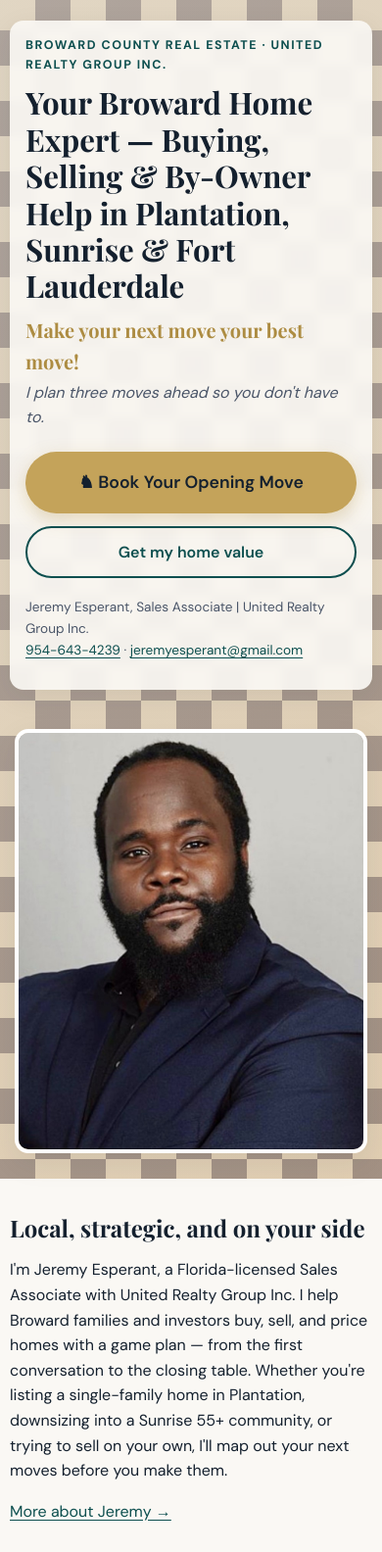
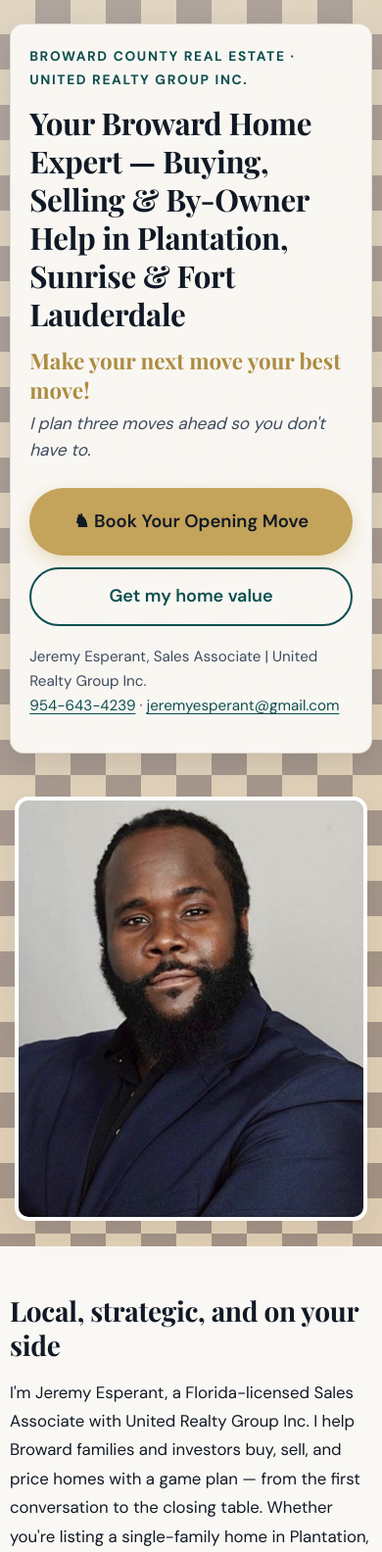
Before and after one commit to thekingeffectinc-cloud/jeremyesperant-site, a plain HTML site: page index.html in a window 390 px wide. Shown: the part 153-1737 px from the top of the page at 98% size. Drawn offline with nearby package versions, Linux system fonts and the light colour scheme.

Commit message:
Improve site readability without changing content
Larger body type and headings, roomier line-height and section
spacing, wider measure, and a higher-contrast hero text panel over
the existing brown checkerboard.

```diff
--- a/css/styles.css
+++ b/css/styles.css
@@ -1,13 +1,13 @@
-:root{--ink:#14202e;--ink-soft:#4a5568;--paper:#faf8f4;--alt:#f1ede5;--accent:#0d4f4f;--accent-2:#0a3b3b;--gold:#c4a35a;--gold-2:#ad8c42;--line:#e3ddd2;--white:#fff;--r:14px;--shadow:0 10px 30px rgba(20,32,46,.08);--font:"DM Sans",system-ui,sans-serif;--serif:"Playfair Display",Georgia,serif}
+:root{--ink:#101925;--ink-soft:#3d4a5c;--paper:#faf8f4;--alt:#f1ede5;--accent:#0d4f4f;--accent-2:#0a3b3b;--gold:#c4a35a;--gold-2:#ad8c42;--line:#e3ddd2;--white:#fff;--r:14px;--shadow:0 10px 30px rgba(20,32,46,.08);--font:"DM Sans",system-ui,sans-serif;--serif:"Playfair Display",Georgia,serif}
 *,*::before,*::after{box-sizing:border-box}
 html{scroll-behavior:smooth;overflow-x:hidden}
-body{margin:0;font-family:var(--font);color:var(--ink);background:var(--paper);line-height:1.6;font-size:16px;-webkit-font-smoothing:antialiased;overflow-x:hidden}
+body{margin:0;font-family:var(--font);color:var(--ink);background:var(--paper);line-height:1.75;font-size:18px;-webkit-font-smoothing:antialiased;overflow-x:hidden}
 img,video,iframe,svg{max-width:100%;height:auto;display:block}
 main,section,.hero,.page-hero,.site-footer,.topbar{min-width:0}
 a{color:var(--accent);text-underline-offset:3px}a:hover{color:var(--accent-2)}
-h1,h2,h3{font-family:var(--serif);line-height:1.2;margin:0 0 .6rem}
-h1{font-size:clamp(1.9rem,4vw,2.9rem)}h2{font-size:clamp(1.5rem,3vw,2rem)}h3{font-size:1.2rem}
-.wrap{width:min(1120px,calc(100% - 2.5rem));margin-inline:auto;max-width:100%}
+h1,h2,h3{font-family:var(--serif);line-height:1.25;margin:0 0 .85rem;letter-spacing:-.01em}
+h1{font-size:clamp(2.15rem,4.5vw,3.25rem)}h2{font-size:clamp(1.75rem,3.2vw,2.35rem)}h3{font-size:1.35rem}
+.wrap{width:min(1180px,calc(100% - 3rem));margin-inline:auto;max-width:100%}
 .topbar{background:var(--ink);color:#d9dee6;font-size:.82rem}
 .topbar a{color:#fff;text-decoration:none}
 .topbar-inner{display:flex;justify-content:space-between;gap:1rem;flex-wrap:wrap;padding:.4rem 0}
@@ -25,34 +25,34 @@ h1{font-size:clamp(1.9rem,4vw,2.9rem)}h2{font-size:clamp(1.5rem,3vw,2rem)}h3{fon
 .btn-primary{background:var(--accent);color:#fff}.btn-primary:hover{background:var(--accent-2);color:#fff}
 .btn-gold{background:var(--gold);color:var(--ink)!important;box-shadow:0 6px 18px rgba(196,163,90,.35)}.btn-gold:hover{background:var(--gold-2)}
 .btn-ghost{border-color:var(--accent);color:var(--accent)}.btn-ghost:hover{background:var(--accent);color:#fff}
-.btn-lg{font-size:1.1rem;padding:.95rem 1.7rem}.btn-sm{padding:.45rem .95rem;font-size:.9rem}
-.hero{background:linear-gradient(135deg,rgba(13,79,79,.06),rgba(196,163,90,.10)),repeating-conic-gradient(#5C4033 0 25%,#D2B48C 0 50%) 0 0/96px 96px;padding:3.5rem 0}
-.hero-grid{display:grid;grid-template-columns:1.35fr .9fr;gap:2.5rem;align-items:center}
-.eyebrow{text-transform:uppercase;letter-spacing:.12em;font-size:.78rem;font-weight:700;color:var(--accent);margin:0 0 .6rem}
-.slogan{font-family:var(--serif);font-size:1.45rem;color:var(--gold-2);margin:.4rem 0 0;font-weight:700}
-.slogan-sub{font-size:1.1rem;color:var(--ink-soft);margin:.2rem 0 1.4rem;font-style:italic}
+.btn-lg{font-size:1.15rem;padding:1rem 1.8rem}.btn-sm{padding:.45rem .95rem;font-size:.9rem}
+.hero{background:linear-gradient(135deg,rgba(250,248,244,.28),rgba(250,248,244,.12)),linear-gradient(135deg,rgba(13,79,79,.08),rgba(196,163,90,.12)),repeating-conic-gradient(#5C4033 0 25%,#D2B48C 0 50%) 0 0/96px 96px;padding:4.25rem 0}
+.hero-grid{display:grid;grid-template-columns:1.35fr .9fr;gap:2.75rem;align-items:center}
+.eyebrow{text-transform:uppercase;letter-spacing:.12em;font-size:.86rem;font-weight:700;color:var(--accent);margin:0 0 .75rem}
+.slogan{font-family:var(--serif);font-size:1.65rem;color:var(--gold-2);margin:.55rem 0 0;font-weight:700;line-height:1.35}
+.slogan-sub{font-size:1.2rem;color:var(--ink-soft);margin:.35rem 0 1.6rem;font-style:italic;line-height:1.55}
 .hero-actions{display:flex;flex-wrap:wrap;gap:.8rem;margin-bottom:1.2rem}
-.hero-contact{font-size:.9rem;color:var(--ink-soft)}
+.hero-contact{font-size:1rem;color:var(--ink-soft);line-height:1.65}
 .hero-photo,.about-photo{margin:0;width:100%;max-width:420px;justify-self:center}
 .hero-photo img,.about-photo img{width:100%;height:auto;aspect-ratio:900 / 1082;object-fit:cover;object-position:center 18%;display:block;border-radius:var(--r);box-shadow:var(--shadow);border:6px solid #fff}
-.hero-grid > div:first-child{position:relative;z-index:1;padding:1.15rem 1.2rem;border-radius:var(--r);background:rgba(250,248,244,.92);backdrop-filter:blur(4px);box-shadow:0 8px 28px rgba(20,32,46,.08)}
+.hero-grid > div:first-child{position:relative;z-index:1;padding:1.5rem 1.6rem;border-radius:var(--r);background:rgba(250,248,244,.97);backdrop-filter:blur(8px);box-shadow:0 10px 32px rgba(20,32,46,.12);border:1px solid rgba(227,221,210,.95)}
 .topbar a{display:inline-block;padding:.15rem 0;min-height:auto}
 
-.section{padding:3.5rem 0}.section-alt{background:var(--alt)}
-.section-lead{color:var(--ink-soft);max-width:65ch}
+.section{padding:4.5rem 0}.section-alt{background:var(--alt)}
+.section-lead{color:var(--ink-soft);max-width:72ch;font-size:1.05rem;line-height:1.75;margin-bottom:1.25rem}
 .section-head{display:flex;justify-content:space-between;align-items:baseline;gap:1rem;flex-wrap:wrap}
-.intro{max-width:780px}
-.page-hero{background:var(--accent);color:#fff;padding:2.5rem 0}.page-hero .eyebrow{color:var(--gold)}.page-hero .lead{color:#d7e5e5;margin:0}.page-hero a{color:#fff}
-.grid-2{display:grid;grid-template-columns:1fr 1fr;gap:2.5rem;align-items:start}
+.intro{max-width:860px;font-size:1.05rem;line-height:1.75}
+.page-hero{background:var(--accent);color:#fff;padding:3.25rem 0}.page-hero .eyebrow{color:var(--gold)}.page-hero .lead{color:#e6f0f0;margin:0;font-size:1.1rem;line-height:1.7;max-width:70ch}.page-hero a{color:#fff}
+.grid-2{display:grid;grid-template-columns:1fr 1fr;gap:2.75rem;align-items:start}
 .about-grid{grid-template-columns:.8fr 1.2fr}
-.cards-3,.cards-4{display:grid;gap:1.3rem}.cards-3{grid-template-columns:repeat(3,1fr)}.cards-4{grid-template-columns:repeat(4,1fr)}
-.card{background:var(--white);border:1px solid var(--line);border-radius:var(--r);box-shadow:var(--shadow);padding:1.4rem}
+.cards-3,.cards-4{display:grid;gap:1.5rem}.cards-3{grid-template-columns:repeat(3,1fr)}.cards-4{grid-template-columns:repeat(4,1fr)}
+.card{background:var(--white);border:1px solid var(--line);border-radius:var(--r);box-shadow:var(--shadow);padding:1.65rem}
 .svc-icon{font-size:2rem;color:var(--accent)}
-.listing{padding:0;overflow:hidden}.listing-body{padding:1.1rem 1.3rem}
+.listing{padding:0;overflow:hidden}.listing-body{padding:1.35rem 1.5rem}
 .ph{height:170px;display:grid;place-items:center;color:#fff;font-size:.85rem;letter-spacing:.05em}
 .ph1{background:linear-gradient(135deg,#0d4f4f,#3f8a85)}.ph2{background:linear-gradient(135deg,#7b6a3f,#c4a35a)}.ph3{background:linear-gradient(135deg,#14202e,#41566f)}
 .tag{display:inline-block;background:var(--alt);border-radius:999px;padding:.1rem .6rem;font-size:.75rem;font-weight:600;margin:0 0 .4rem}
-.price{font-weight:700;color:var(--accent)}.muted{color:var(--ink-soft)}.fine{font-size:.82rem;color:var(--ink-soft)}
+.price{font-weight:700;color:var(--accent)}.muted{color:var(--ink-soft)}.fine{font-size:.9rem;color:var(--ink-soft);line-height:1.65}
 .area-grid{list-style:none;padding:0;margin:1rem 0 2rem;display:flex;flex-wrap:wrap;gap:.6rem}
 .area-grid li{background:#fff;border:1px solid var(--line);border-radius:999px;padding:.4rem 1rem;font-weight:500}
 .map-card{background:#fff;border:1px solid var(--line);border-radius:var(--r);box-shadow:var(--shadow);overflow:hidden}
@@ -74,19 +74,19 @@ h1{font-size:clamp(1.9rem,4vw,2.9rem)}h2{font-size:clamp(1.5rem,3vw,2rem)}h3{fon
 .filters{display:flex;flex-wrap:wrap;gap:.5rem;margin-bottom:1.3rem}
 .chip{font:inherit;border:1px solid var(--line);background:#fff;border-radius:999px;padding:.55rem 1rem;min-height:44px;cursor:pointer}.chip.is-active{background:var(--accent);color:#fff;border-color:var(--accent)}
 .idx-placeholder{border:2px dashed var(--line);border-radius:var(--r);padding:2rem;text-align:center;color:var(--ink-soft);background:#fff}
-.site-footer{background:var(--ink);color:#c9d1dc;padding:2.5rem 0 1rem;font-size:.9rem}
+.site-footer{background:var(--ink);color:#d2d9e3;padding:3.25rem 0 1.25rem;font-size:.95rem;line-height:1.7}
 .site-footer a{color:#fff}.footer-grid{display:grid;grid-template-columns:1.1fr 1fr 1.3fr;gap:2rem}
 .footer-name{color:#fff;font-weight:700}.footer-head{color:var(--gold);font-weight:700;margin-bottom:.2rem}
 .eho{font-weight:700;color:#fff}.eho-badge{display:inline-grid;place-items:center;width:26px;height:26px;border:2px solid #fff;border-radius:4px;margin-right:.3rem}
-.compliance p{font-size:.8rem}
-.footer-bottom{border-top:1px solid #2b3a4d;margin-top:1.5rem;padding-top:1rem;font-size:.8rem}
+.compliance p{font-size:.88rem;line-height:1.65}
+.footer-bottom{border-top:1px solid #2b3a4d;margin-top:1.75rem;padding-top:1.15rem;font-size:.88rem}
 @media (max-width:900px){
 .hero-grid,.grid-2,.about-grid,.footer-grid{grid-template-columns:1fr}
 .cards-3,.cards-4{grid-template-columns:1fr 1fr}
 .hero-photo,.about-photo{max-width:360px;margin-inline:auto}
-.wrap{width:min(1120px,calc(100% - 2rem))}
-.section{padding:2.75rem 0}
-.hero{padding:2.75rem 0}
+.wrap{width:min(1180px,calc(100% - 2rem))}
+.section{padding:3.5rem 0}
+.hero{padding:3.25rem 0}
 }
 @media (max-width:760px){
 .nav-toggle{display:inline-flex;align-items:center;justify-content:center}
@@ -115,10 +115,10 @@ h1{font-size:clamp(1.9rem,4vw,2.9rem)}h2{font-size:clamp(1.5rem,3vw,2rem)}h3{fon
   repeating-conic-gradient(#5C4033 0 25%,#D2B48C 0 50%);
   background-size:auto,auto,72px 72px;
   background-position:0 0,0 0,0 0}
-.hero-grid > div:first-child{padding:1rem 1rem}
-.section{padding:2.25rem 0}
-.slogan{font-size:1.25rem}
-.slogan-sub{font-size:1rem}
+.hero-grid > div:first-child{padding:1.25rem 1.2rem;background:rgba(250,248,244,.98)}
+.section{padding:3rem 0}
+.slogan{font-size:1.4rem}
+.slogan-sub{font-size:1.08rem}
 .brand-name{font-size:1.1rem}
 .brand-sub{font-size:.72rem;line-height:1.3}
 .brand-mark{width:38px;height:38px;font-size:1.3rem;flex-shrink:0}
@@ -130,7 +130,7 @@ h1{font-size:clamp(1.9rem,4vw,2.9rem)}h2{font-size:clamp(1.5rem,3vw,2rem)}h3{fon
 }
 @media (max-width:400px){
 .wrap{width:calc(100% - 1.25rem)}
-h1{font-size:clamp(1.65rem,8vw,2.2rem)}
-.hero-contact{font-size:.85rem}
+h1{font-size:clamp(1.85rem,8vw,2.4rem)}
+.hero-contact{font-size:.95rem}
 .ph{height:140px}
 }
```
